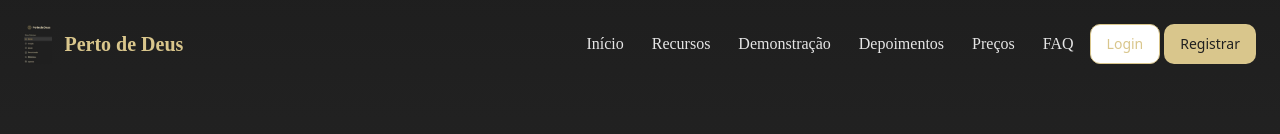
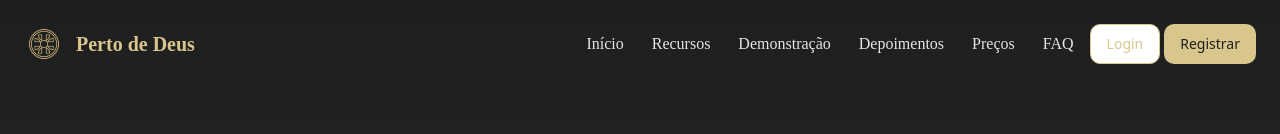
Before and after one commit to AcquaMeta/pv-perto-de-deus, a React (Vite) app: page / in a window 1280 px wide. Shown: the top 134 px of the page. Built offline with nearby package versions, Linux system fonts and the light colour scheme.

Commit message:
Update project logo

```diff
--- a/src/components/Footer.tsx
+++ b/src/components/Footer.tsx
@@ -1,4 +1,3 @@
-
 import { Facebook, Instagram, Twitter, Youtube } from "lucide-react";
 
 const Footer = () => {
@@ -9,7 +8,7 @@ const Footer = () => {
           <div className="space-y-4">
             <div className="flex items-center">
               <img
-                src="/lovable-uploads/a0274bed-c502-47a7-855a-cc893a707598.png"
+                src="/lovable-uploads/82170de5-fa4b-4db4-8aaf-39cd13cdcb0e.png"
                 alt="Perto de Deus"
                 className="h-10 w-auto"
               />
--- a/src/components/Header.tsx
+++ b/src/components/Header.tsx
@@ -46,7 +46,7 @@ const Header = () => {
         <div className="flex items-center justify-between">
           <a href="#" className="flex items-center">
             <img
-              src="/lovable-uploads/a0274bed-c502-47a7-855a-cc893a707598.png"
+              src="/lovable-uploads/82170de5-fa4b-4db4-8aaf-39cd13cdcb0e.png"
               alt="Perto de Deus"
               className="h-10 w-auto"
             />
```
Also changed, not shown: public/lovable-uploads/82170de5-fa4b-4db4-8aaf-39cd13cdcb0e.png (added).
